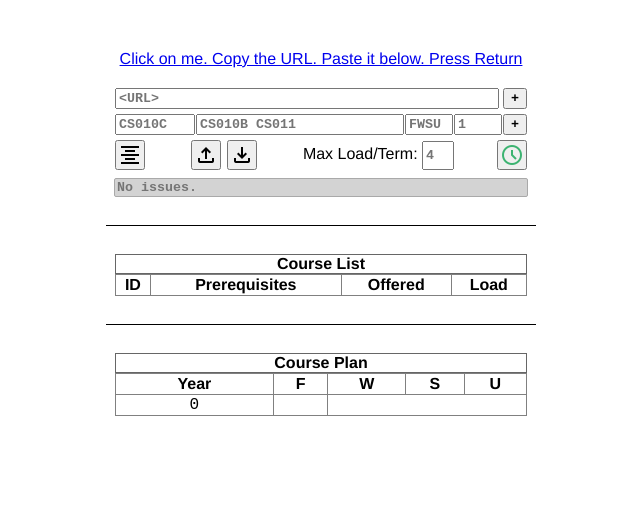
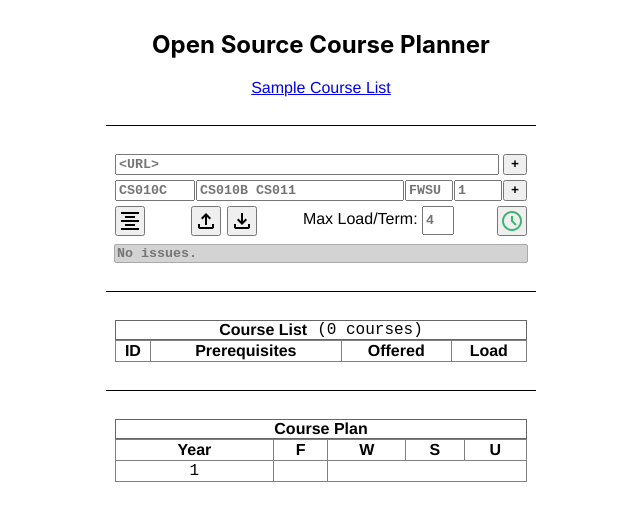
Before and after one commit to QuarterShotofEspresso/CoursePlanner, a React (Create React App) app: page / in a window 1280 px wide. Both pictures are taken after a click on the button "schedule". Shown: the top 514 px of the page, without its empty margins (319-959 px from the left). Built offline with nearby package versions, Linux system fonts and the light colour scheme.

Commit message:
updated Readme. added termtile feature. increased the course plan counter by 1, starts at 1 instead of 0. addded a total course count at the top of the course list

```diff
--- a/src/App.css
+++ b/src/App.css
@@ -54,3 +54,22 @@ caption {
   border-width: 1px;
   border-color: #666666;
 }
+
+h1 {
+  text-align: left;
+  width: 400px;
+
+  /*border-style: solid;*/
+  /*border-width: 1px;*/
+  /*border-color: black;*/
+}
+
+.titleDiv {
+  /*border-style: solid;*/
+  /*border-width: 1px;*/
+  /*border-color: black;*/
+  /*background-color: yellow;*/
+  width: 100%;
+  display: flex;
+  justify-content: center;
+}
--- a/src/App.js
+++ b/src/App.js
@@ -23,11 +23,15 @@ function App() {
 
     return (
         <div className="App">
-            <div className={'vskip-50px'}/>
+            <div className={'vskip-10px'}/>
+            <div className={'titleDiv'}><h2>Open Source Course Planner</h2></div>
+            {/*<div className={'vskip-5px'}/>*/}
             <div className={'dbg-border tut-msg'}>
                 <a href={"https://raw.githubusercontent.com/QuarterShotofEspresso/CoursePlanner/master/sample_courselist/samplea.json"}
-                   target="_blank" rel="noopener noreferrer">Click on me. Copy the URL. Paste it below. Press Return</a><br/>
+                   target="_blank" rel="noopener noreferrer">Sample Course List</a><br/>
             </div>
+            <div className={'vskip-20px'}/>
+            <hr/>
             <div className={'vskip-20px'}/>
             <EntryForm courseList={courseList} setCourseList={setCourseList}
                        entryForm={entryForm} setEntryForm={setEntryForm}
--- a/src/components/CourseList.css
+++ b/src/components/CourseList.css
@@ -12,6 +12,11 @@ tbody{
 
 .default-row {
     background-color: white;
+    /*prevent text selection*/
+    -moz-user-select:none; /* firefox */
+    -webkit-user-select: none; /* Safari */
+    -ms-user-select: none; /* IE*/
+    user-select: none; /* Standard syntax */
 }
 
 .default-row:hover {
@@ -24,9 +29,24 @@ tbody{
 
 .selected-row {
     background-color: deepskyblue;
-    /*color: white;*/
+    /*prevent text selection*/
+    -moz-user-select:none; /* firefox */
+    -webkit-user-select: none; /* Safari */
+    -ms-user-select: none; /* IE*/
+    user-select: none; /* Standard syntax */
 }
 
+.course-count {
+    font-family: "Courier New", serif;
+    font-weight: normal;
+    margin-left: 10px;
+}
+
+.courseList-caption {
+    display: flex;
+    flex-direction: row;
+    justify-content: center;
+}
 
 
 .prereq-td{
--- a/src/components/CourseList.js
+++ b/src/components/CourseList.js
@@ -71,7 +71,7 @@ const CourseList = ({courseList, setCourseList, entryForm, setEntryForm}) => {
     // TODO: Test if these functions work
     const beginDraggingSelect = (event) => {
         // log the transitioned drag
-        event.preventDefault()
+        // event.preventDefault()
         // identify the clicked row
         const selectedRowIdx = event.target.parentNode.rowIndex - 1
 
@@ -103,7 +103,11 @@ const CourseList = ({courseList, setCourseList, entryForm, setEntryForm}) => {
     return (
         <div>
             <table className={"course-table"} border={'1'}>
-                <caption>Course List</caption>
+                <caption>
+                    <div className={'courseList-caption'}>
+                        Course List <div className={'course-count'}>({courseList.length} courses)</div>
+                    </div>
+                </caption>
                 <thead>
                     <tr>
                         <th>ID</th>
--- a/src/components/CoursePlan.css
+++ b/src/components/CoursePlan.css
@@ -17,14 +17,3 @@
     background-color: lightgray;
     color: black;
 }
-
-
-.unselected-term-data {
-    background-color: white;
-    color: black;
-}
-
-.unselected-term-data:hover {
-    background-color: lightblue;
-    color: black;
-}
--- a/src/components/CoursePlan.js
+++ b/src/components/CoursePlan.js
@@ -22,7 +22,8 @@ const CoursePlan = ({entryForm, setEntryForm, coursePlan, setCoursePlan}) => {
                         <th className={(enableSummer) ? "selected-term-header" : "unselected-term-header"} onClick={() => setEnableSummer(!enableSummer)}>U</th>
                     </tr>
                 </thead>
-                <tbody dangerouslySetInnerHTML={{__html: coursePlan}}/>
+                {/*<tbody dangerouslySetInnerHTML={{__html: coursePlan}}/>*/}
+                <tbody>{coursePlan}</tbody>
             </table>
         </div>
     )
--- /dev/null
+++ b/src/components/TermTile.css
@@ -0,0 +1,10 @@
+
+.unselected-term-tile {
+    background-color: white;
+    color: black;
+}
+
+.unselected-term-tile:hover {
+    background-color: lightblue;
+    color: black;
+}
--- /dev/null
+++ b/src/components/TermTile.js
@@ -0,0 +1,28 @@
+import './TermTile.css'
+import React, {useEffect, useState} from "react"
+
+const TermTile = ({content}) => {
+    const [enableFreeEntry, setEnableFreeEntry] = useState(false)
+    const [tileContent, setTileContent] = useState(content)
+
+    function renderTile() {
+        if (enableFreeEntry) {
+            return <>
+                <textarea rows={4} cols={10} value={tileContent.join("\n")}
+                          onChange={e => setTileContent(e.target.value)}
+                          onClick={e => e.stopPropagation()}
+                />
+            </>
+        } else {
+            return (tileContent.length > 0) ? tileContent.reduce((result, course) => <>{result}<br/>{course}</>) : null
+        }
+    }
+
+    return (
+        <td className="unselected-term-tile" onClick={() => {setEnableFreeEntry(!enableFreeEntry)}}>
+            {renderTile()}
+        </td>
+    )
+}
+
+export default TermTile
--- a/src/components/cputil.js
+++ b/src/components/cputil.js
@@ -1,3 +1,5 @@
+import TermTile from "./TermTile";
+
 const Course = {
     // Course Data
     cid: '',
@@ -8,28 +10,17 @@ const Course = {
     selected: false,
     // Planner Data
     preqsAdded: 0,
-    // object methods
-    // NOTE: asString and asCourse methods will NEVER be implmentetd because daata will be saved in JSON format
-    // asString: () => {return this.cid + ";" + " ".join(this.preq) + ";" + this.offr + ";" + this.load;},
-    // asCourse: (courseString) => {return util.createCourseFromString(courseString)}
-    // toggleSelection: function() {
-    //     this.selected = ~this.selected
-    //     return this.selected
-    // },
-    // getSelectionColor: function() {
-    //     return (this.selected === 2) ? 'lightgray' : (this.selected === 1) ? 'lightblue' : 'white';
-    // },
-    encodeOfferingsAsNumbers: function() {
-        const encodedOfferings = []
-        if (this.offr.includes('F')) encodedOfferings.push(0)
-        if (this.offr.includes('W')) encodedOfferings.push(1)
-        if (this.offr.includes('S')) encodedOfferings.push(2)
-        if (this.offr.includes('U')) encodedOfferings.push(3)
-
-        return encodedOfferings
-    }
 }
 
+function encodeOfferingsAsNumbers(course) {
+    const encodedOfferings = []
+    if (course.offr.includes('F')) encodedOfferings.push(0)
+    if (course.offr.includes('W')) encodedOfferings.push(1)
+    if (course.offr.includes('S')) encodedOfferings.push(2)
+    if (course.offr.includes('U')) encodedOfferings.push(3)
+
+    return encodedOfferings
+}
 
 export function createCourseFromString(cid, preq='', offr='', load='') {
     let newCourse = Object.create(Course)
@@ -117,37 +108,53 @@ const CoursePlanner = {
     },
 
     convertToTable: function() {
+
         if (this.quarters.length === 0) {
             return null
         }
 
         // concatenate all course IDs with <br> tag
-        for (let idx in this.quarters) {
-            this.quarters[idx].courses = this.quarters[idx].courses.join('<br/>')
-        }
+        // for (let idx in this.quarters) {
+        //     this.quarters[idx].courses = this.quarters[idx].courses.join('<br/>')
+        // }
+
         // split this.quarters into lists of 4 consecutive
         // quarters, or 'years'
+        // let years = [], i = 0, n = this.quarters.length;
         let years = [], i = 0, n = this.quarters.length;
         while (i < n) {
-            years.push(this.quarters.slice(i, i += this.calcTotalUsableTerms()))
+            // years.push(this.quarters.slice(i, i += this.calcTotalUsableTerms()))
+            years.push(this.quarters.slice(i, i += 4))
         }
 
-        years = years.map((year) => {
-            return (year.map((qrt) => {return qrt.courses}))
+
+        // years = years.map(year => year.map(qrt => <TermTile content={qrt.courses}/>))
+
+        // map the list of quarters to a table format for Course Plan
+        return years.map((year, index) => {
+            return <tr><td>{index+1}</td>{year.map(qrt => <TermTile content={qrt.courses}/>)}</tr>
         })
 
         // join year arrs together with </td><td> tags
-        for (let idx in years) {
-            years[idx] = years[idx].join('</td><td>')
-        }
+        // for (let idx in years) {
+        //     years[idx] = years[idx].join('</td><td>')
+        // }
 
         // pad each year with <tr><td>yearIdx</td><td>{year data}</td></tr>
-        for (let idx in years) {
-            years[idx] = '<tr><td>' + idx + '</td><td>' + years[idx] + '</td></tr>'
-        }
+        // for (let idx in years) {
+        //     years[idx] = '<tr><td>' + idx + '</td><td>' + years[idx] + '</td></tr>'
+        // }
+
+        // for (let idx in years) {
+        //     let yearNumber = parseInt(idx)+1
+        //     years[idx] = <tr><td>{yearNumber}</td>{years[idx]}</tr>
+        // }
 
         // join all years as the final html table
-        return years.join('')
+        // return years.join('')
+        // return years.map((year, index) => {
+        //     return <tr><td>{index + 1}</td>{year}</tr>
+        // })
     },
 
     sortByPreq: function (unsortedCourses) {
@@ -211,7 +218,8 @@ const CoursePlanner = {
 
                 // only if the course is offered in the quarter can the course be added this quarter
                 // check if the course is offered in the quarter
-                let courseIsOfferedInQuarter = courseToAdd.encodeOfferingsAsNumbers().includes(qtrIdx % this.calcTotalUsableTerms())
+                // let courseIsOfferedInQuarter = encodeOfferingsAsNumbers(courseToAdd).includes(qtrIdx % this.calcTotalUsableTerms())
+                let courseIsOfferedInQuarter = encodeOfferingsAsNumbers(courseToAdd).includes(qtrIdx % 4)
 
                 if (!haveAllPreqsBeenAdded) {
                     // check to see if any preqs are offered in the quarter
```
Also changed, not shown: 1 other file (tests, documents, lock files or other folders).
